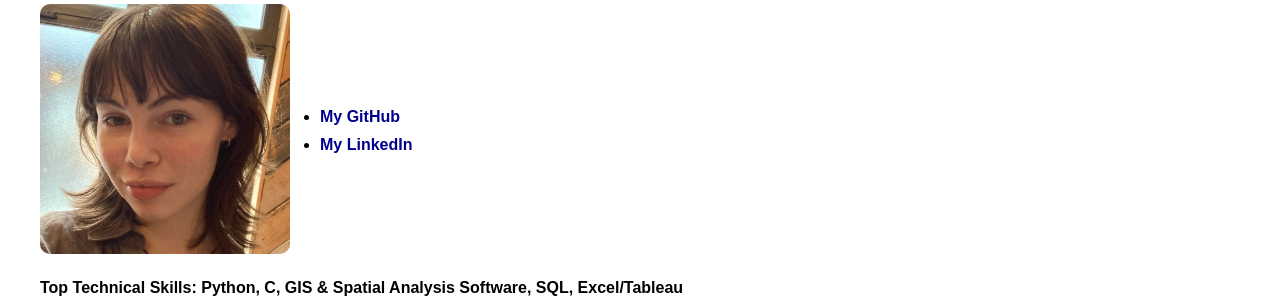
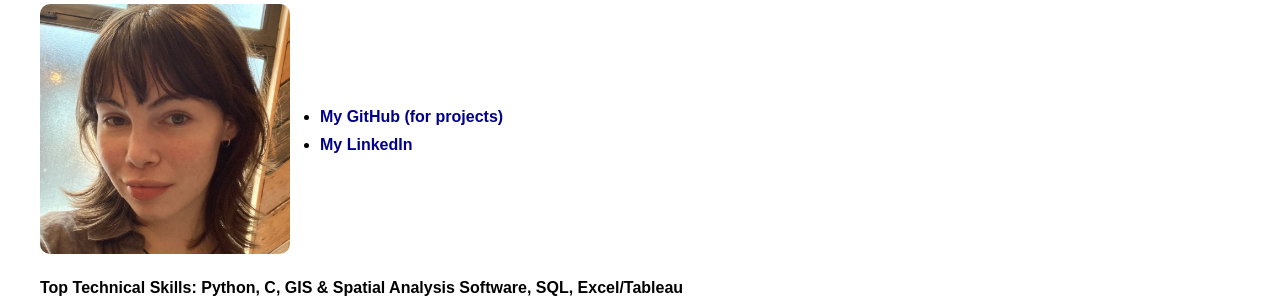
Before and after one commit to siegelhannah/portfolio, a Jekyll site: the page built from index.md, in a window 1280 px wide and 1063 px high. Shown: the part 144-444 px from the top of the window. Built offline with Jekyll 4.4.1, drawn with Linux system fonts in a browser that asks for light colours.

Commit message:
Update default.html

```diff
--- a/_layouts/default.html
+++ b/_layouts/default.html
@@ -25,7 +25,7 @@
         </div>
         <div class="links">
           <ul>
-            <li><a href="https://github.com/siegelhannah" target="_blank">My GitHub</a></li>
+            <li><a href="https://github.com/siegelhannah" target="_blank">My GitHub (for projects)</a></li>
             <li><a href="https://www.linkedin.com/in/hannah-siegel-219162234/" target="_blank">My LinkedIn</a></li>
           </ul>
         </div>
```
